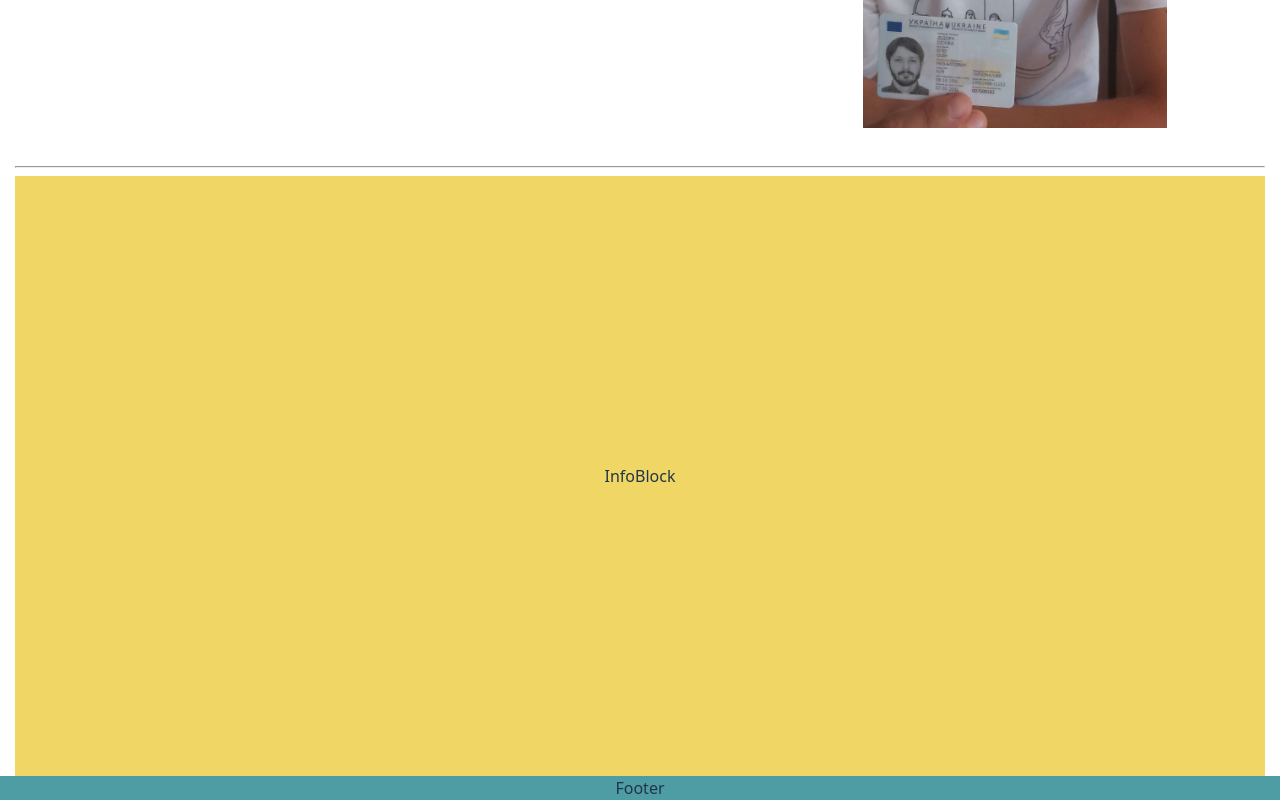
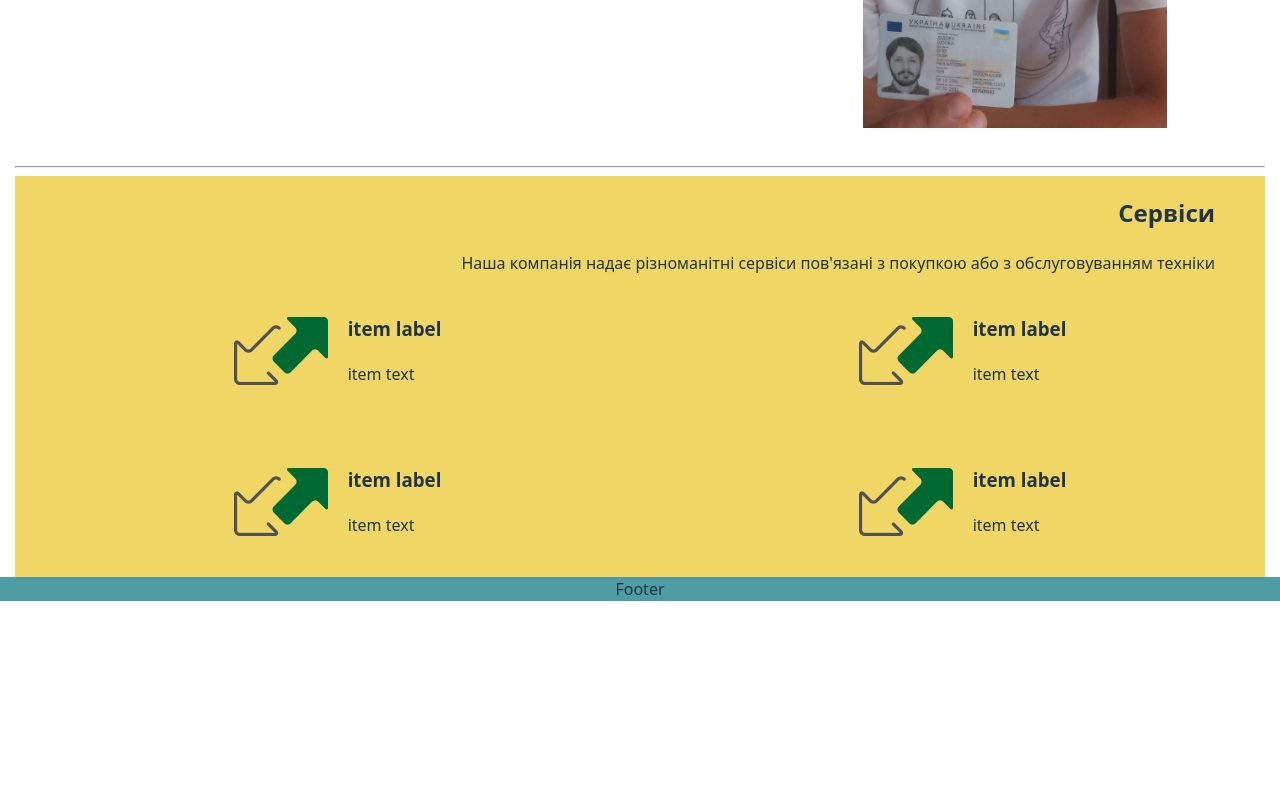
Before and after one commit to AndriyBilous/project-trucks-react, a React (Vite) app: page / in a window 1280 px wide. Shown: the part 1629-2429 px from the top of the page. After the commit the page ends 2230 px from the top, so only its background shows below. Built offline with nearby package versions, Linux system fonts and the light colour scheme.

Commit message:
Add servises block

```diff
--- a/src/components/InfoPageComponent/InfoPageComponent.css
+++ b/src/components/InfoPageComponent/InfoPageComponent.css
@@ -96,6 +96,52 @@
   max-width: 100%;
 }
 
+.servises__container {
+  width: 100%;
+  display: flex;
+  flex-direction: column;
+}
+
+.servises-label {
+  align-self: flex-end;
+  margin-right: 50px;
+}
+
+.servises-text {
+  align-self: flex-end;
+  margin-right: 50px;
+}
+
+.servises-list__container {
+  display: flex;
+  flex-direction: row;
+  flex-wrap: wrap;
+}
+
+.servises-item__container {
+  width: 50%;
+  padding: 0 auto;
+  margin: 40px 0;
+  display: flex;
+  flex-direction: row;
+  justify-content: center;
+  align-items: center;
+}
+
+.servises-item__img {
+  margin: 0 20px;
+  max-height: 100%;
+}
+
+.servises-item-label {
+  font-weight: 600;
+  margin-top: 0;
+}
+
+.servises-item-text {
+  text-align: left;
+}
+
 @media (max-width: 1399.9px) {
   .infoPage__container {
     width: 1250px;
--- a/src/components/InfoPageComponent/InfoPageComponent.jsx
+++ b/src/components/InfoPageComponent/InfoPageComponent.jsx
@@ -4,6 +4,7 @@ import sliderImg2 from "../../assets/slider-images/main_page_slider_screen-05.jp
 import sliderImg3 from "../../assets/slider-images/main_page_slider_screen-06.jpg";
 import sliderImg4 from "../../assets/slider-images/main_page_slider_screen-07.jpg";
 import aboutUsImg from "../../assets/about_us_01.jpg";
+import serviseItemImg from "../../assets/1.png";
 import SliderComponent from "../SliderComponent/SliderComponent";
 // import { useState } from "react";
 // import { useEffect } from "react";
@@ -36,7 +37,62 @@ function InfoPageComponent() {
         </div>
       </div>
       <hr />
-      <div className="bloks yellow">InfoBlock</div>
+      <div className="servises__container yellow">
+        <h2 className="servises-label">Сервіси</h2>
+        <p className="servises-text">
+          Наша компанія надає різноманітні сервіси пов'язані з покупкою або з
+          обслуговуванням техніки
+        </p>
+        <div className="servises-list__container">
+          {/* TODO
+          Make servises-item__container component instead of div list
+          */}
+          <div className="servises-item__container">
+            <img
+              src={serviseItemImg}
+              alt="itemImg"
+              className="servises-item__img"
+            />
+            <div className="servises-item-text__container">
+              <h3 className="servises-item-label">item label</h3>
+              <div className="servises-item-text">item text</div>
+            </div>
+          </div>
+          <div className="servises-item__container">
+            <img
+              src={serviseItemImg}
+              alt="itemImg"
+              className="servises-item__img"
+            />
+            <div className="servises-item-text__container">
+              <h3 className="servises-item-label">item label</h3>
+              <div className="servises-item-text">item text</div>
+            </div>
+          </div>
+          <div className="servises-item__container">
+            <img
+              src={serviseItemImg}
+              alt="itemImg"
+              className="servises-item__img"
+            />
+            <div className="servises-item-text__container">
+              <h3 className="servises-item-label">item label</h3>
+              <div className="servises-item-text">item text</div>
+            </div>
+          </div>
+          <div className="servises-item__container">
+            <img
+              src={serviseItemImg}
+              alt="itemImg"
+              className="servises-item__img"
+            />
+            <div className="servises-item-text__container">
+              <h3 className="servises-item-label">item label</h3>
+              <div className="servises-item-text">item text</div>
+            </div>
+          </div>
+        </div>
+      </div>
     </div>
   );
 }
```
